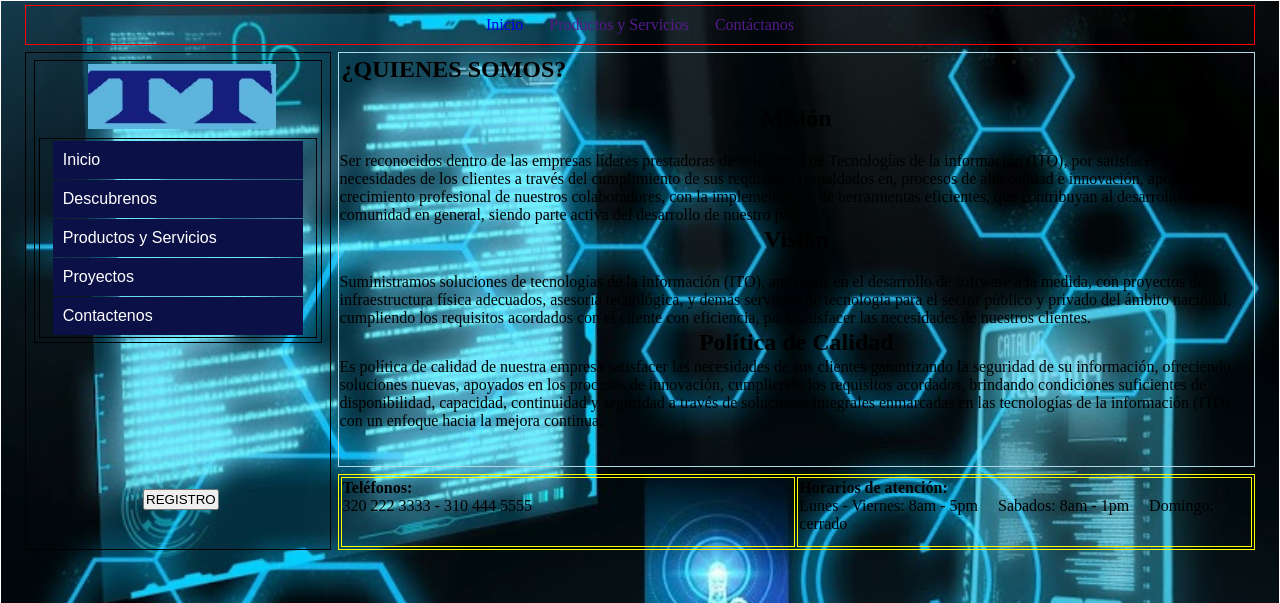
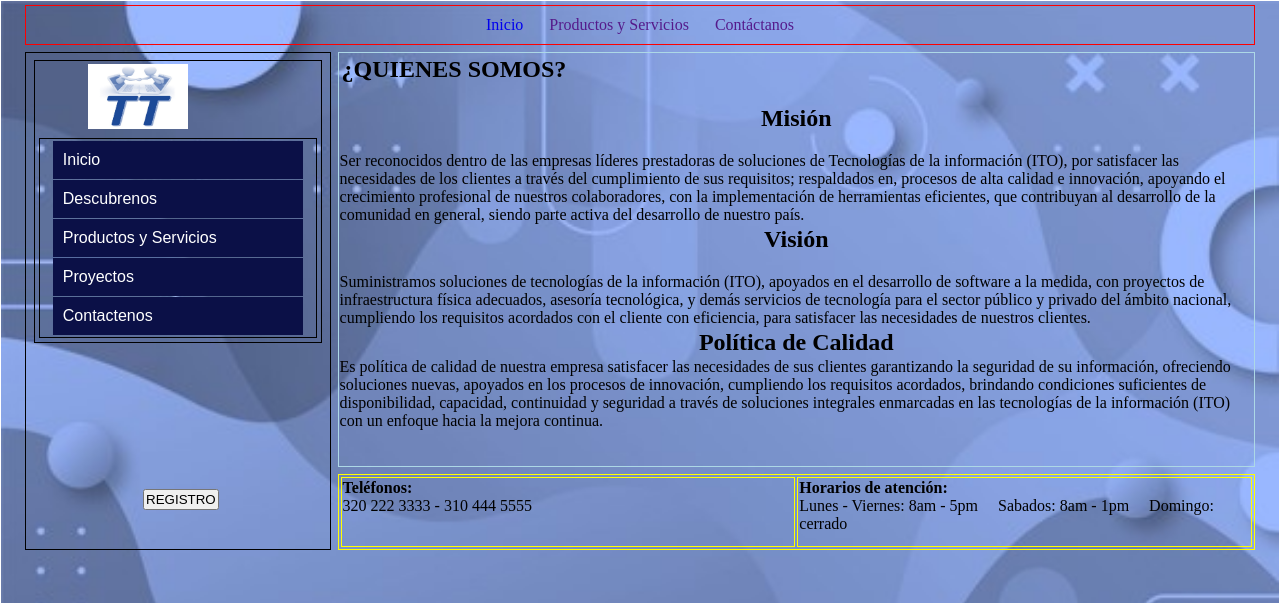
Before and after one commit to Genny21/PaginaCiclo3, a website: page index.html in a window 1280 px wide. Shown: the top 603 px of the page. Drawn offline with Linux system fonts and the light colour scheme.

Commit message:
Se modifican imagenes de fondo y logo

```diff
--- a/css/estilos.css
+++ b/css/estilos.css
@@ -2,7 +2,7 @@ body {
     padding: 0;
     margin: 0;
     padding: 0 20px;
-    background-image: url("../images/fondotec.jpg");
+    background-image: url("../images/Imagen1.jpg");
     background-repeat: no-repeat;
     background-size: cover;
 }
--- a/index.html
+++ b/index.html
@@ -9,7 +9,7 @@
             <meta name="keywords" content="tecnologia, desarrollo, software"/>-->
 
         <link rel="stylesheet" href="css/estilos.css" />
-        <link rel="icon" href="images/favicon.png" />
+        <link rel="icon" href="images/Imagen2.jpg" />
 
         <title>TECNOTIC</title>
     </head>
@@ -85,7 +85,7 @@
                 <nav id="landing_navbar">
                     <div class="nav_01">
                         <a href="#">
-                            <img id="navbar_logo" src="images/LOGOCICLO3 AZUL.jpg" style="position: relative; left: 17%; "   />
+                            <img id="navbar_logo" src="images/Imagen2.jpg" width="100" height="250" style="position: relative; left: 17%; "   />
                         </a>
 
                         <div id="menus">
```
Also changed, not shown: registro.html (+2 -2 lines), images/Imagen1.jpg (added), images/Imagen2.jpg (added).
